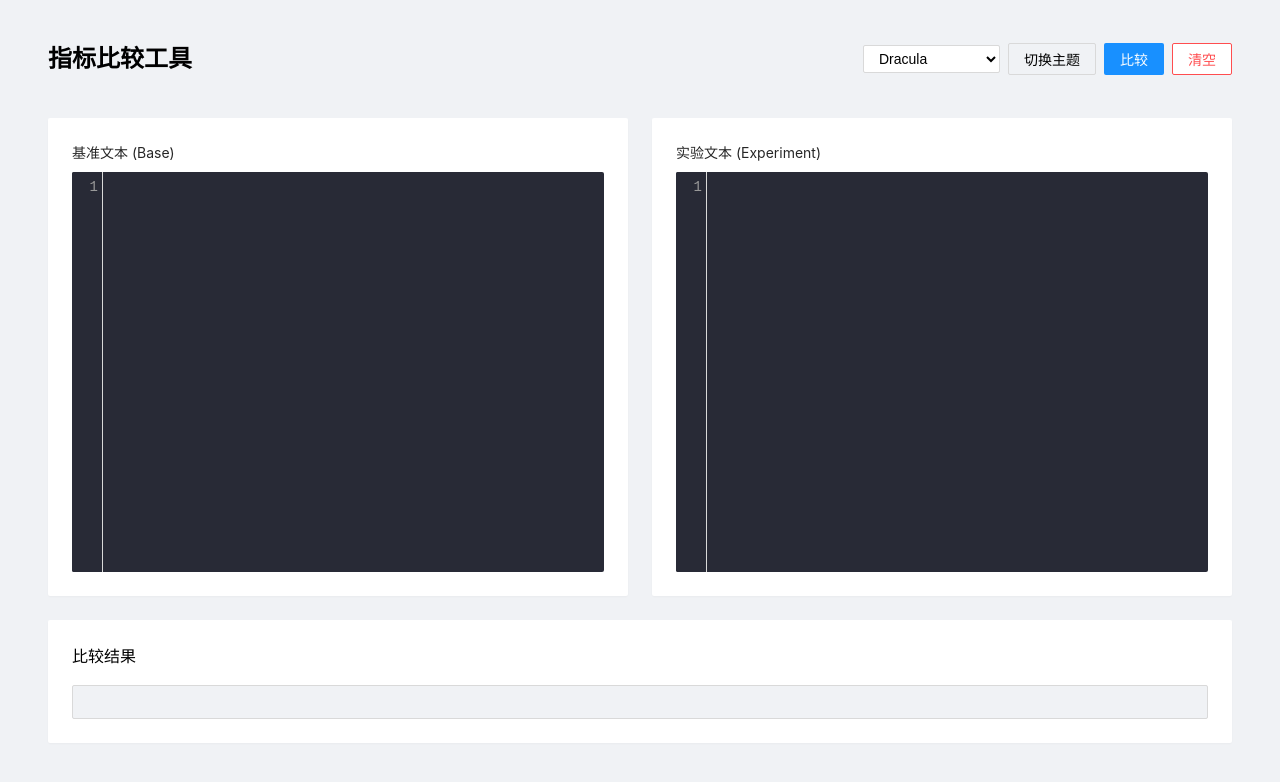
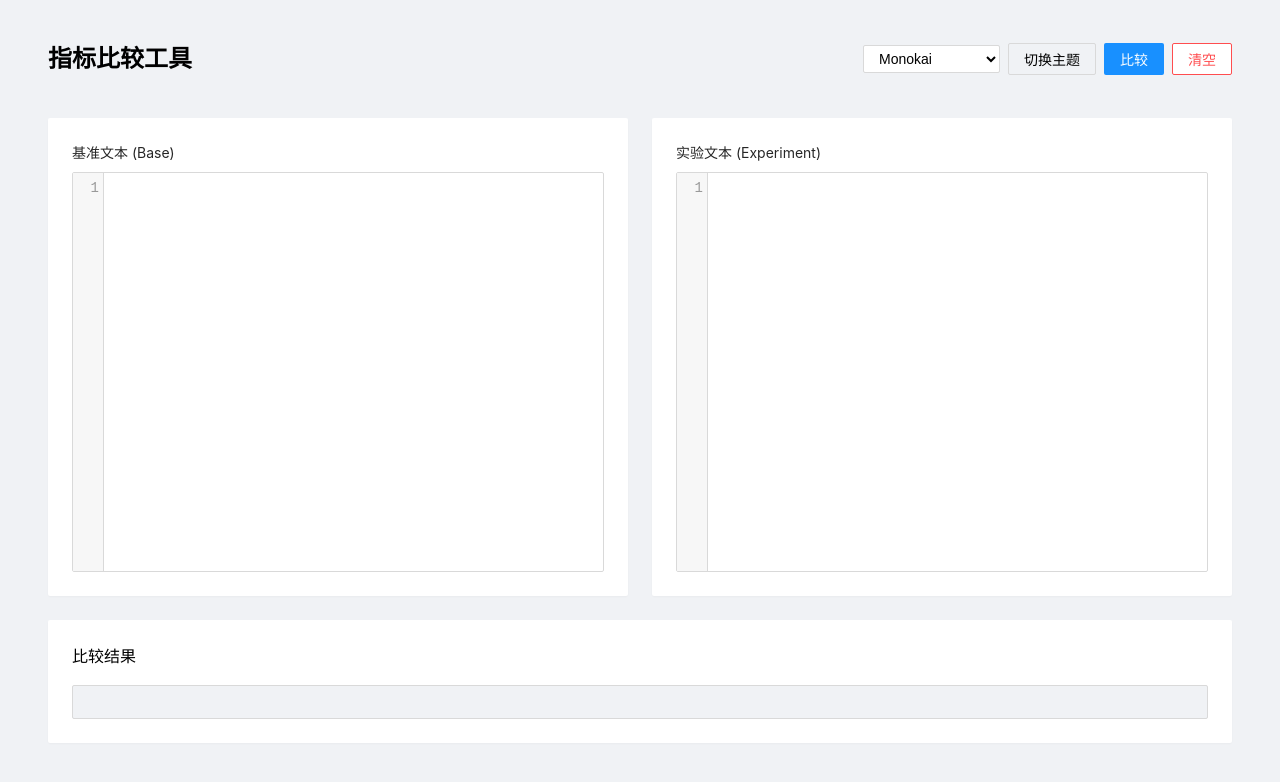
Before and after one commit to wangyu1997/eval_repo, a plain HTML site: page index.html in a window 1280 px wide. Drawn offline with nearby package versions, Linux system fonts and the light colour scheme.

Commit message:
new commit

```diff
--- a/index.html
+++ b/index.html
@@ -375,7 +375,7 @@
     <script src="https://cdnjs.cloudflare.com/ajax/libs/codemirror/5.65.2/mode/shell/shell.min.js"></script>
     <script src="https://cdnjs.cloudflare.com/ajax/libs/html2canvas/1.4.1/html2canvas.min.js"></script>
     <script>
-        let isDarkTheme = true;
+        let isDarkTheme = false;
         let baseEditor, expEditor;
 
         // 将所有初始化逻辑放在一个函数中
@@ -416,7 +416,7 @@
             expEditor.refresh();
 
             // 设置默认选中的主题
-            document.querySelector('.theme-select').value = 'dracula';
+            document.querySelector('.theme-select').value = 'monokai';
         }
 
         function changeEditorTheme(theme) {
```
